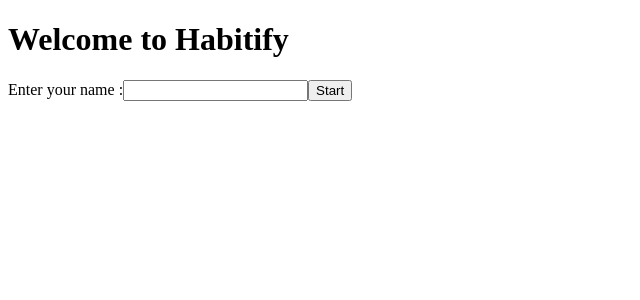
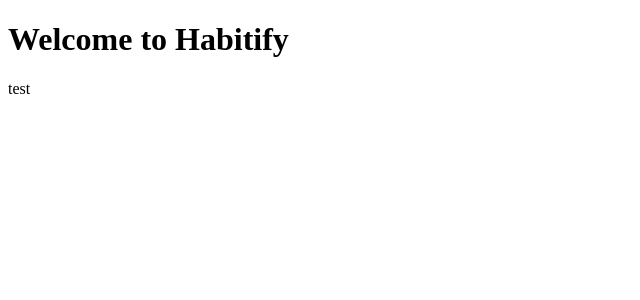
Before and after one commit to GSG-G9/habitify-YA, a React (Create React App) app: page /new in a window 1280 px wide. Before the commit this address led to /. Shown: the top 300 px of the page, without its empty margins (0-640 px from the left). Built offline with nearby package versions, Linux system fonts and the light colour scheme.

Commit message:
handle new route

```diff
--- a/src/App.js
+++ b/src/App.js
@@ -10,6 +10,8 @@
 import Home from './components/Home/index';
 
 import HabitProfile from './components/HabitProfile/index';
+
+import AddHabit from './components/AddHabit/index'
 
 class App extends React.Component {
   state = {
@@ -40,7 +42,11 @@
               path="/profile"
               render={(props) => <HabitProfile name={name} {...props} />}
             />
-
+            <Route
+              exact
+              path="/new"
+              render={(props) => <AddHabit {...props} />}
+            />
             <Redirect to="/" />
           </Switch>
         </div>
--- a/src/components/AddHabit/index.js
+++ b/src/components/AddHabit/index.js
@@ -0,0 +1,10 @@
+import React from 'react';
+
+class AddHabit extends React.Component{
+    render(){
+        return(
+            <div>test</div>
+        )
+    }
+}
+export default AddHabit;
--- a/src/components/HabitProfile/index.js
+++ b/src/components/HabitProfile/index.js
@@ -20,9 +20,9 @@
           <img src={user} alt="user" />
           <h2>{name}</h2>
         </section>
-        <Link to="/habits"> Pending </Link>
-        <Link to="/habits/completed"> Completed </Link>
-        <Link to="/habits/new">
+        <Link to="/profile"> Pending </Link>
+        <Link to="/completed"> Completed </Link>
+        <Link to="/new">
           <img src={add} alt="Add" />
         </Link>
         <section />
```
Also changed, not shown: 1 other file (tests, documents, lock files or other folders).
